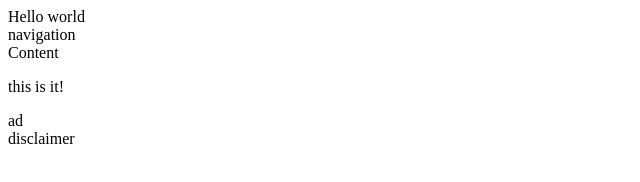
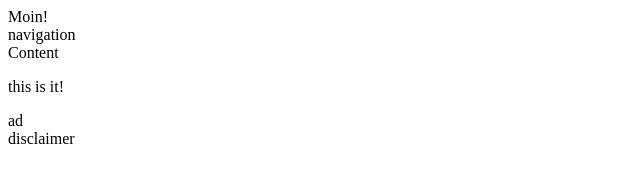
Before and after one commit to tillmannheigel/github-action-pages, a website: page src/index.html in a window 1280 px wide. Shown: the full height of the page, 0-640 px from the left. Drawn offline with Linux system fonts and the light colour scheme.

Commit message:
add some content

```diff
--- a/src/index.html
+++ b/src/index.html
@@ -10,7 +10,7 @@
 </head>
 
 <body>
-<header>Hello world</header>
+<header>Moin!</header>
 <nav>navigation</nav>
 
 <article>
```
